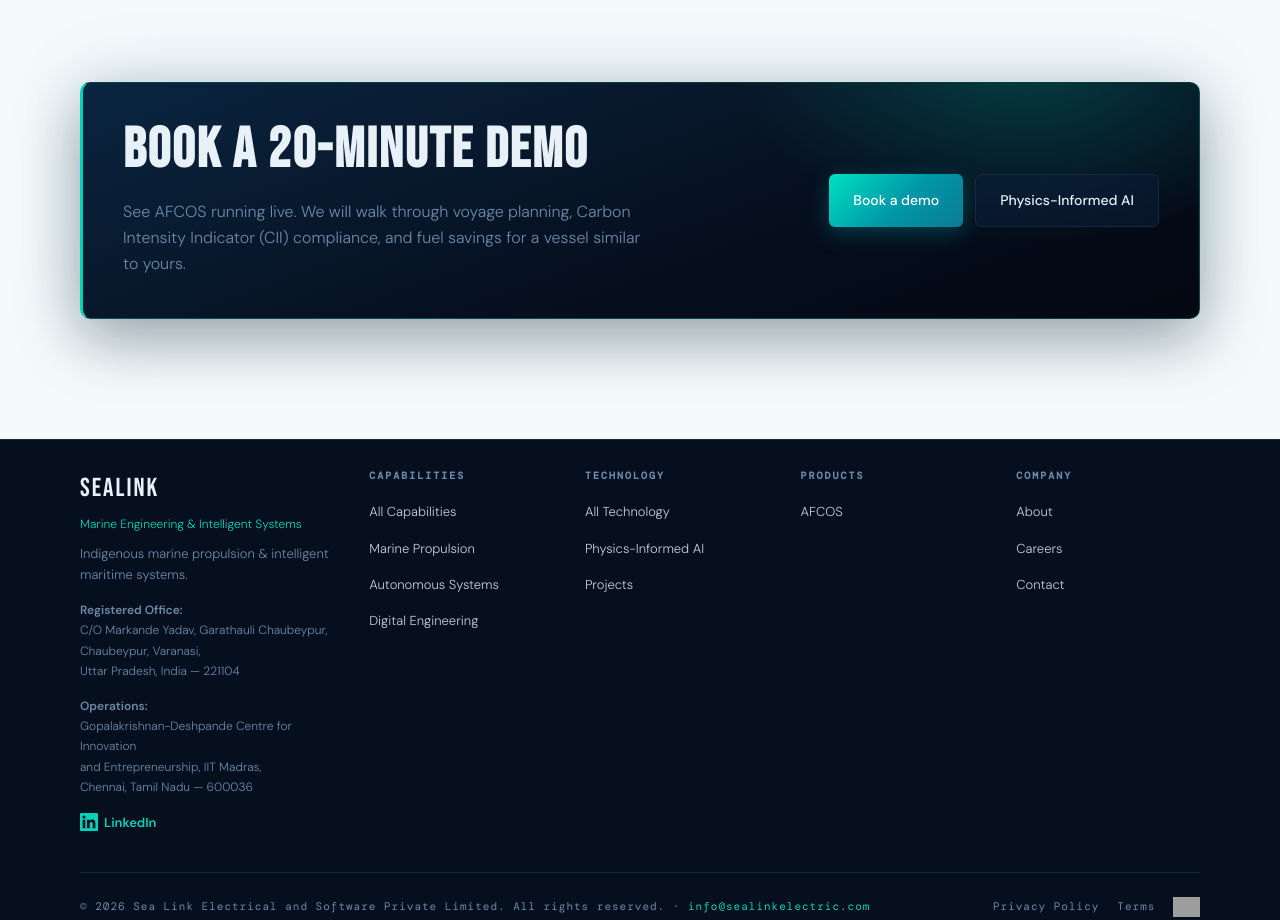
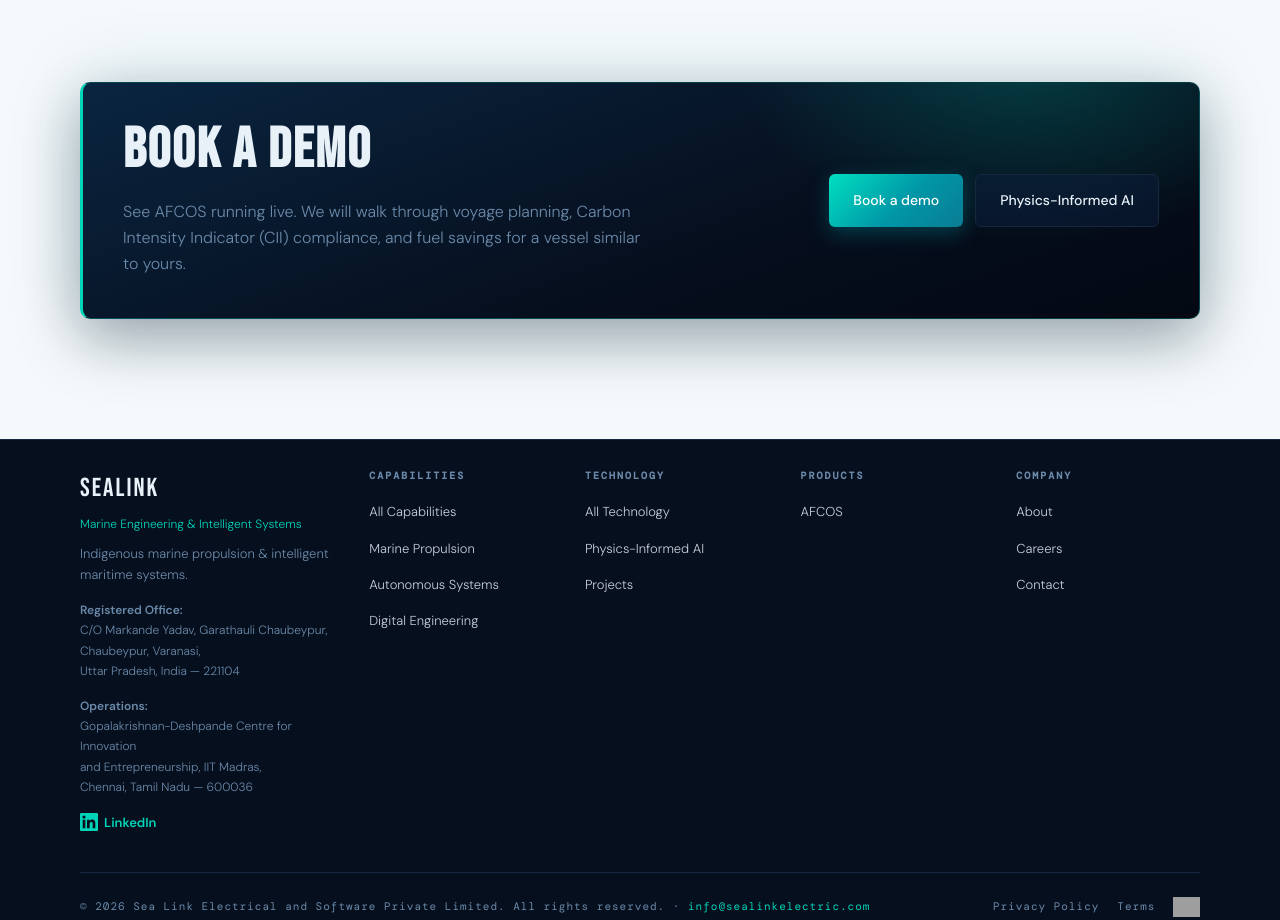
Before and after one commit to shailesh8944/sealink-, a Next.js app: page /afcos in a window 1280 px wide. Shown: the part 8060-8980 px from the top of the page. Built offline with nearby package versions, Linux system fonts and the light colour scheme; grey boxes are pictures that could not be loaded.

Commit message:
Replace 'Book a 20-minute demo' with 'Book a demo'
Co-Authored-By: Claude Sonnet 4.6 <noreply@anthropic.com>

```diff
--- a/components/pages/AfcosClient.tsx
+++ b/components/pages/AfcosClient.tsx
@@ -394,7 +394,7 @@ export default function AfcosClient() {
         <FadeUp className="container">
           <div className="cta-panel">
             <div>
-              <h2>Book a 20-minute demo</h2>
+              <h2>Book a demo</h2>
               <p>See AFCOS running live. We will walk through voyage planning, Carbon Intensity Indicator (CII) compliance, and fuel savings for a vessel similar to yours.</p>
             </div>
             <div className="contact-actions">
--- a/components/pages/HomeClient.tsx
+++ b/components/pages/HomeClient.tsx
@@ -290,7 +290,7 @@ export default function HomeClient() {
           </motion.p>
           <motion.div className="hero-actions" variants={heroItem}>
             <Link className="btn btn-primary" href="/contact">
-              Book a 20-minute demo
+              Book a demo
             </Link>
             <a className="btn btn-ghost" href="#how-it-works">
               See how it works
```
